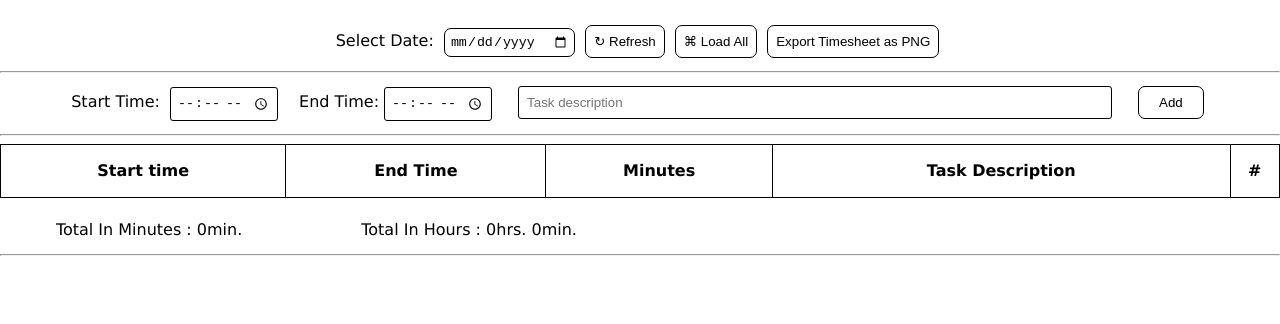
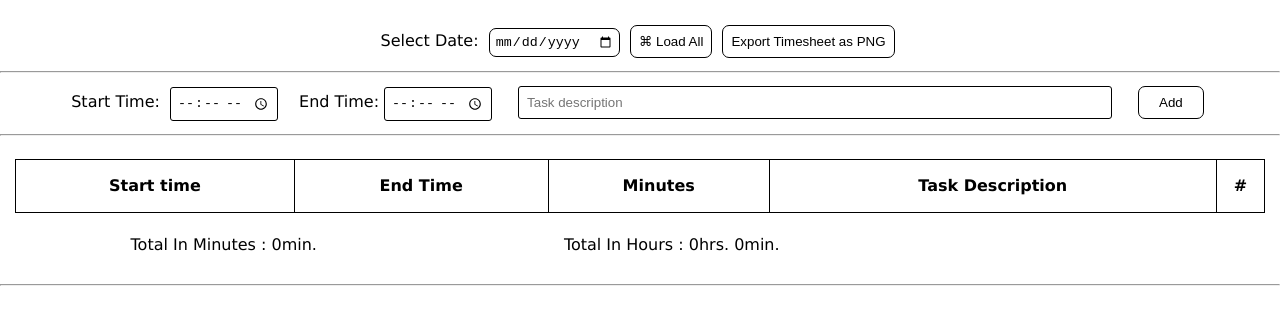
Before and after one commit to priyank56/timesheetApp, a React (Create React App) app: page / in a window 1280 px wide. Shown: the top 324 px of the page. Built offline with nearby package versions, Linux system fonts and the light colour scheme.

Commit message:
fix timesheet to png

```diff
--- a/package.json
+++ b/package.json
@@ -6,8 +6,8 @@
     "@testing-library/jest-dom": "^4.2.4",
     "@testing-library/react": "^9.3.2",
     "@testing-library/user-event": "^7.1.2",
+    "html2canvas": "^1.0.0-rc.5",
     "react": "^16.13.1",
-    "react-component-export-image": "^0.1.6",
     "react-dom": "^16.13.1",
     "react-scripts": "3.4.1"
   },
--- a/public/index.html
+++ b/public/index.html
@@ -7,7 +7,11 @@
     <meta name="theme-color" content="#000000" />
     <meta
       name="description"
-      content="Web site created using create-react-app"
+      content="Web App for Schedule your tasks, date and time wise."
+    />
+    <meta
+      name="description"
+      content="Web site created using create-react-app by Priyank"
     />
     <link rel="apple-touch-icon" href="%PUBLIC_URL%/logo192.png" />
     <!--
--- a/src/Components/Add/Add.js
+++ b/src/Components/Add/Add.js
@@ -8,9 +8,10 @@ class Add extends Component {
         "start-time": document.getElementById("start-time").value,
         "end-time": document.getElementById("end-time").value,
         "desc": document.getElementById("desc").value,
+        "date": document.getElementById("date").value,
       };
       if(!data["start-time"] || !data["end-time"] || !data["desc"]){
-        // console.log('some values may empty!');
+        console.log('some values may empty!');
       }else{
         event.preventDefault();
         if(data["start-time"]>data["end-time"]){
@@ -23,6 +24,8 @@ class Add extends Component {
         }
       }
     };
+
+
     return (
       <React.Fragment>
         <form>
--- a/src/Components/Grid/DayTotal/DayTotal.js
+++ b/src/Components/Grid/DayTotal/DayTotal.js
@@ -2,7 +2,7 @@ import React from "react";
 import classes from "./DayTotal.module.css";
 
 const findMin = (props) => {
-  if (props.loadedData !== null) {
+  if (props.loadedData.length > 0) {
     return props.loadedData
       .map(
         (task) =>
@@ -29,7 +29,8 @@ const DayTotal = (props) => {
         Total In Minutes : <span>{findMin(props)}</span>min.
       </td>
       <td className={classes.lbl}>
-        Total In Hours : <span>{Math.round(findMin(props) / 60)}</span>hrs. <span>{Math.round(findMin(props) % 60)}</span>min.
+        Total In Hours : <span>{Math.floor(findMin(props) / 60)}</span>hrs.{" "}
+        <span>{findMin(props) % 60}</span>min.
       </td>
     </tr>
   );
--- a/src/Components/Grid/Grid.js
+++ b/src/Components/Grid/Grid.js
@@ -4,24 +4,7 @@ import DayTotal from "./DayTotal/DayTotal";
 import Row from "./Row/Row";
 
 const Grid = (props) => {
-  const row =
-    props.loadedData != null
-      ? props.loadedData.map((task, index) => {
-          return (
-            <Row
-              data={task}
-              key={task.id}
-              index={index}
-              del={(index) => props.del(index)}
-              edit={(id) => props.edit(id, index)}
-              editComplete={(id) => props.editComplete(id, index)}
-              sTimeChanged={(event) => props.sTimeChanged(event, index)}
-              eTimeChanged={(event) => props.eTimeChanged(event, index)}
-              detailChanged={(event) => props.detailChanged(event, index)}
-            />
-          );
-        })
-      : props.data.map((task, index) => {
+  const row = props.loadedData.map((task, index) => {
     return (
       <Row
         data={task}
@@ -38,8 +21,8 @@ const Grid = (props) => {
   });
 
   return (
-    <div id="tasks-data">
-      <table className={classes.tbl}>
+    <div id="tasks-data" className={classes.Grid}>
+      <table id="table" className={classes.tbl}>
         <thead className={classes.th}>
           <tr>
             <th>Start time</th>
--- a/src/Components/Grid/Grid.module.css
+++ b/src/Components/Grid/Grid.module.css
@@ -1,3 +1,6 @@
+.Grid{
+    padding:15px;
+}
 .tbl{
     width: 100%;
     height: 100%;
@@ -22,7 +25,7 @@
 }
 .tbl2{
     margin-top: 15px;
-    width: 50vw;
+    width: 70vw;
     height: 100%;
     border-collapse: collapse;
 }
--- a/src/Components/Grid/Row/Row.js
+++ b/src/Components/Grid/Row/Row.js
@@ -3,11 +3,6 @@ import classes from "../Grid.module.css";
 import classesAdd from "../../Add/Add.module.css";
 
 class Row extends Component {
-  // const cnvmin=(hr)=>{
-  //   return hr*60;
-  // }
-  // let val=this.props.data.endtime - this.props.data.starttime;
-  // let val=cnvmin(this.props.data.endtime);
   render() {
 
     const cnvTomin=(startTime,endTime)=>{
--- a/src/Components/Loader/Loader.js
+++ b/src/Components/Loader/Loader.js
@@ -1,57 +1,46 @@
 import React, { Component } from "react";
 import classes from "./Loader.module.css";
-
-// import {
-//   // exportComponentAsJPEG,
-//   // exportComponentAsPDF,
-//   exportComponentAsPNG,
-// } from "react-component-export-image";
-
-// class ComponentToPrint extends Component {
-//   render() {
-//     // console.log(document.getElementById('tasks-data'))
-//     return document.getElementById('tasks-data');
-//   }
-// }
+import html2canvas from "html2canvas";
 
 class Loader extends Component {
-  constructor(props) {
-    super(props);
-    this.componentRef = React.createRef();
-  }
-
   render() {
-    const taskloader = () => {
-      const date = document.getElementById("date").value;
-      if (date === "") {
-        // console.log("date not selected");
-      } else {
-        // console.log(date);
-        this.props.load(date);
+    const printDocument = () => {
+      var tble = document.getElementById("table");
+      var row = tble.rows;
+      var cell=[];
+      for (var i = 0; i < row.length; i++) {
+        cell[i]=row[i].cells[4].innerHTML;
+        row[i].deleteCell(4);
+      }
+      html2canvas(document.getElementById("tasks-data")).then((canvas) => {
+        var link = document.createElement("a");
+        link.download = "time-tracker";
+        link.href = canvas.toDataURL();
+        link.click();
+      });
+      for (var j = 0; j < row.length; j++) {
+        row[j].insertCell(4).innerHTML=cell[j];
       }
     };
-
     return (
       <React.Fragment>
-        {/* <ComponentToPrint ref={this.componentRef} /> */}
         <div className={classes.Loader}>
           <span>Select Date: </span>
           <input
             type="date"
             className={classes.inp}
             id="date"
-            onChange={taskloader}
-          ></input>
-          <button className={classes.btn} onClick={taskloader}>
+            onChange={this.props.load}
+          />
+          {/* <button className={classes.btn} onClick={taskloader}>
             ↻ Refresh
-          </button>
+          </button> */}
           <button className={classes.btn} onClick={this.props.loaderHandler}>
             ⌘ Load All
           </button>
           <button
             className={classes.btn}
-            // onClick={() => exportComponentAsPNG(this.componentRef)}
-            onClick={()=>console.log('we will add this functionality soon.')}
+            onClick={printDocument}
           >
             Export Timesheet as PNG
           </button>
--- a/src/Containers/App.js
+++ b/src/Containers/App.js
@@ -7,94 +7,85 @@ import Loader from "../Components/Loader/Loader";
 
 class App extends Component {
   state = {
-    tasks: [
-      // format of task
-      // {
-      //   id: 1,
-      //   starttime: "12:00",
-      //   endtime: "14:00",
-      //   taskDetail: "making something",
-      //   date: "Mon Jul 27 2020 23:14:23 GMT+0530 (India Standard Time)",
-      // },
-    ],
-    loadedTasks: null,
+    tasks: [],
+    loadedTasks: [],
   };
   render() {
-    const loadtaskHandler = (date) => {
-      // ṭo copy tasks
-      // const tasks = [...this.state.tasks];
-      // to reference
+    const loadtaskHandler = () => {
+      const date=document.getElementById("date").value;
       const tasks = this.state.tasks;
-      const validtasks = tasks.filter((task) => task.date === date);
-      this.setState({ loadedTasks: validtasks });
-      // console.log("get a date : " + date);
+      if (date === "") {
+        this.setState({ loadedTasks: tasks });
+      } else {
+        const validtasks = tasks.filter((task) => task.date === date);
+        this.setState({ loadedTasks: validtasks });
+      }
     };
     const loaderInitHandler = () => {
-      this.setState({ loadedTasks: null });
+      this.setState({ loadedTasks: this.state.tasks });
+      document.getElementById("date").value = "";
     };
-    const addtaskHandler = (data) => {
+    const addtaskHandler = async (data) => {
       const tasks = [...this.state.tasks];
-
-      tasks.push({
+      await tasks.push({
         id: this.state.tasks.length + 1,
         starttime: data["start-time"],
         endtime: data["end-time"],
         taskDetail: data["desc"],
-        date: new Date().toISOString().slice(0, 10),
+        date:
+          data["date"] !== ""
+            ? data["date"]
+            : new Date().toISOString().slice(0, 10),
         e: false,
       });
-      // console.log(tasks);
-      this.setState({ tasks });
+      await this.setState({ tasks: tasks });
+      await loadtaskHandler();
     };
 
     const delHandler = (index) => {
       const tasks = [...this.state.tasks];
       tasks.splice(index, 1);
-      this.setState({ tasks });
+      this.setState({ tasks: tasks });
     };
 
     const edittaskHandler = (id, index) => {
       const tasks = [...this.state.tasks];
       tasks[index].e = true;
-      this.setState({ tasks });
+      this.setState({ tasks: tasks });
     };
 
     const editCompleteHandler = (id, index) => {
       const tasks = [...this.state.tasks];
       tasks[index].e = false;
-      this.setState({ tasks });
+      this.setState({ tasks: tasks });
     };
 
     const sTimeChangedHandler = (event, index) => {
-      // console.log(event.target.value);
       const tasks = [...this.state.tasks];
       tasks[index].starttime = event.target.value;
-      this.setState({ tasks });
+      this.setState({ tasks: tasks });
     };
 
     const eTimeChangedHandler = (event, index) => {
-      // console.log(event.target.value);
       const tasks = [...this.state.tasks];
       tasks[index].endtime = event.target.value;
-      this.setState({ tasks });
+      this.setState({ tasks: tasks });
     };
 
     const detailChangedHandler = (event, index) => {
-      // console.log(event.target.value);
       const tasks = [...this.state.tasks];
       tasks[index].taskDetail = event.target.value;
-      this.setState({ tasks });
+      this.setState({ tasks: tasks });
     };
     return (
       <div className="App">
         <Loader
-          load={(date) => loadtaskHandler(date)}
+          load={loadtaskHandler}
           loaderHandler={loaderInitHandler}
           data={this.state.tasks}
-          loadedData={this.state.loadedTasks}
         />
         <hr />
-        <Add addtask={(data) => addtaskHandler(data)} />
+        <Add addtask={(data) => addtaskHandler(data)}/>
         <hr />
         <Grid
           data={this.state.tasks}
```
Also changed, not shown: firebase.json (added), 2 other files (tests, documents, lock files or other folders). Lines whose indentation alone changed are shown as unchanged.
